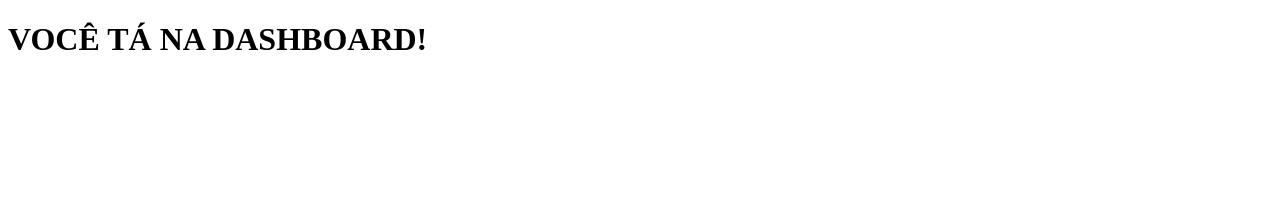
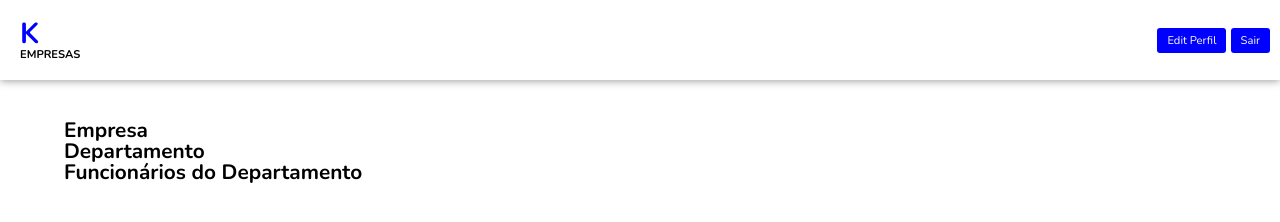
Before and after one commit to netomilfont/projeto-individual-k-empresas, a plain HTML site: page src/pages/dashboard.html in a window 1280 px wide. Drawn offline with nearby package versions, Linux system fonts and the light colour scheme.

Commit message:
feat: homePage finalizada

```diff
--- a/src/pages/dashboard.html
+++ b/src/pages/dashboard.html
@@ -4,10 +4,40 @@
     <meta charset="UTF-8">
     <meta http-equiv="X-UA-Compatible" content="IE=edge">
     <meta name="viewport" content="width=device-width, initial-scale=1.0">
+
+   <!--  CSS  -->
+    <link rel="stylesheet" href="../styles/reset.css">
+    <link rel="stylesheet" href="../styles/global.css">
+    <link rel="stylesheet" href="../styles/dashboard.css">
+    <link rel="stylesheet" href="../styles/button.css">
+    <link rel="stylesheet" href="../styles/text.css">
+
     <title>Document</title>
 </head>
 <body>
-    <h1>VOCÊ TÁ NA DASHBOARD!</h1>
+    <header>
+        <nav>
+            <div class="container__logo">
+                <span>K</span>
+                <h1>EMPRESAS</h1>
+            </div>
+            <div class="container__buttons">
+                <button id="editPerfilBtn">Edit Perfil</button>
+                <button id="logoutBtn" type="submit">Sair</button>
+            </div>
+        </nav>
+    </header>
+    <section class="container__companyUser">
+        <h3>Empresa</h3>
+    </section>
+    <section class="container__companyDepart">
+        <h3>Departamento </h3>
+    </section>
+    <section class="container__employees">
+        <h3>Funcionários do Departamento</h3>
+        <ul>
 
+        </ul>
+    </section>
 </body>
 </html>
--- /dev/null
+++ b/src/scripts/dashboard.js
@@ -0,0 +1,5 @@
+export default class Dashboard {
+    static companyUser () {
+
+    }
+}
--- /dev/null
+++ b/src/styles/dashboard.css
@@ -0,0 +1,31 @@
+body {
+    width: 100vw;
+    height: 100vh;
+}
+
+header {
+    max-width: 100vw;
+    padding: 10px;
+    background-color: var(--color-white-1);
+    height: 60px;
+    box-shadow: 0px 1px 8px rgba(0, 0, 0, 0.39);
+    display: flex;
+    justify-content: space-between;
+    margin-bottom: 40px;
+}
+
+nav {
+    display: flex;
+    justify-content: space-between;
+    align-items: center;
+    width: 100%;
+}
+
+.container__logo {
+    margin-left: 10px;
+}
+
+section {
+    margin: 0 auto;
+    width: 90%;
+}
```
